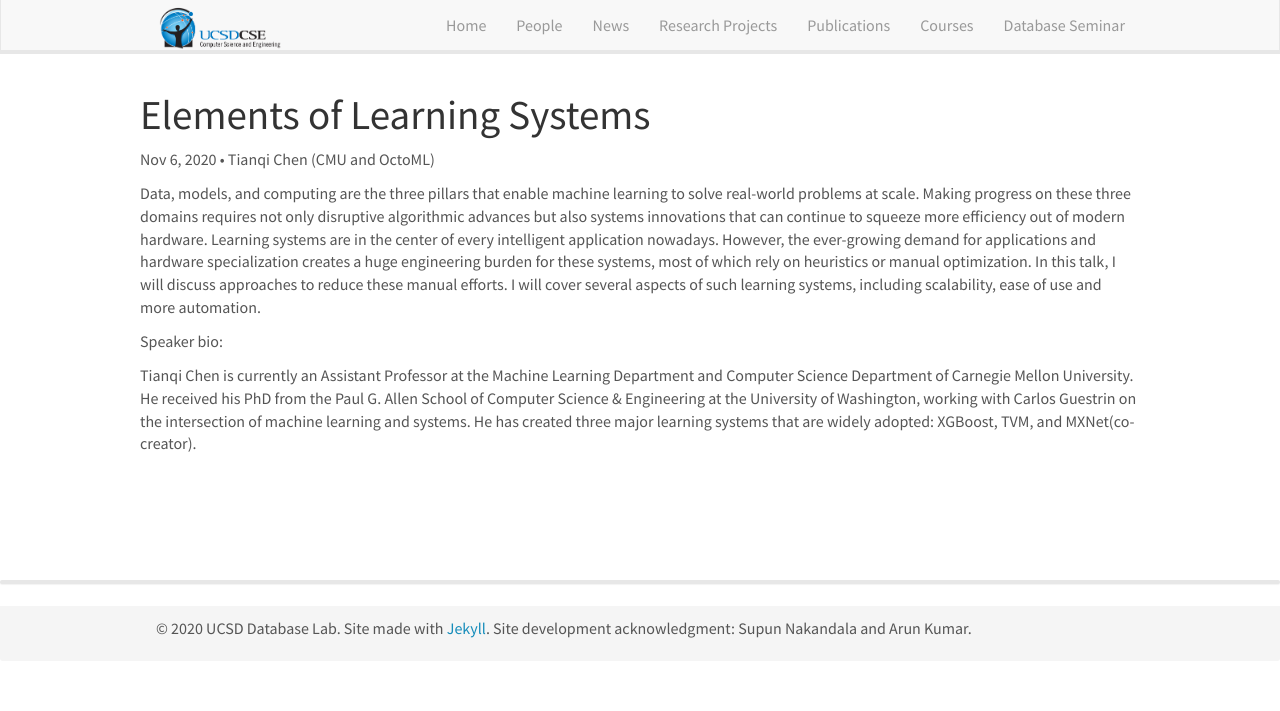
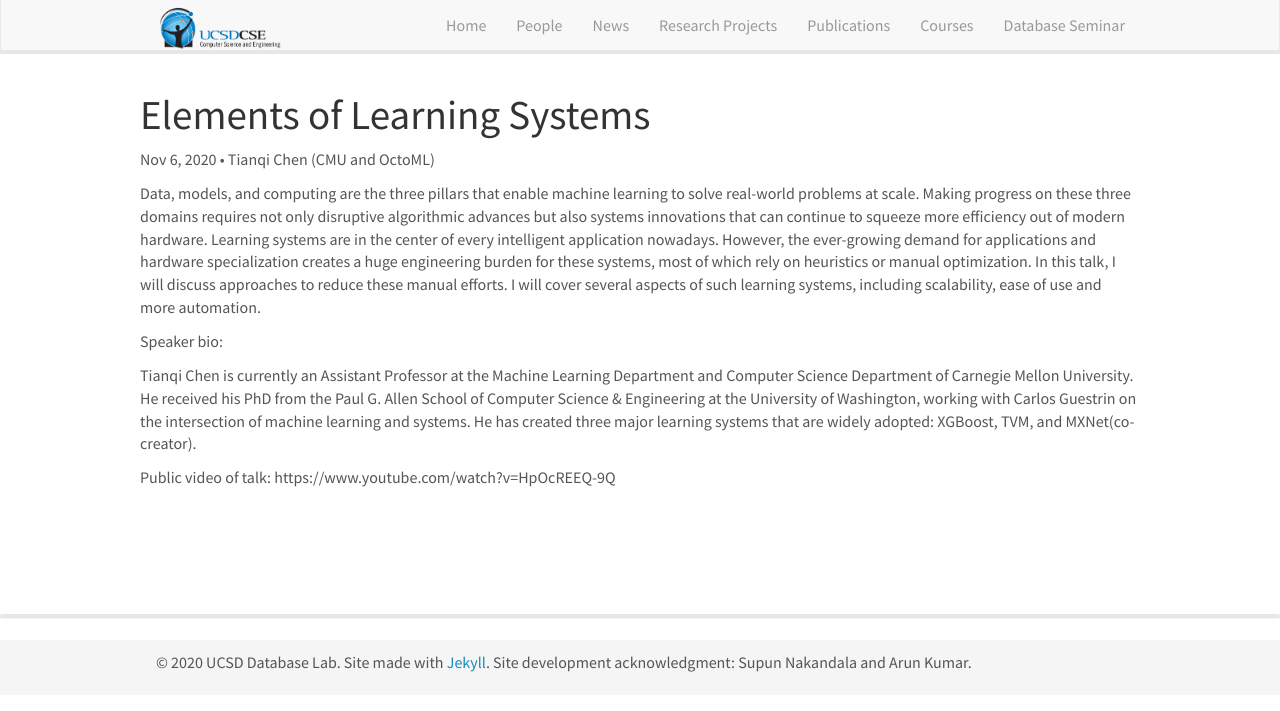
Before and after one commit to dbucsd/dbucsd.github.io, a Jekyll site: the page built from _posts/2020-11-06-tianqi.markdown, in a window 1280 px wide. Shown: the top 711 px of the page. Built offline with Jekyll 4.4.1, drawn with Linux system fonts in a browser that asks for light colours; nearby versions of some CDN libraries.

Commit message:
tianqi talk

```diff
--- a/_posts/2020-11-06-tianqi.markdown
+++ b/_posts/2020-11-06-tianqi.markdown
@@ -10,3 +10,5 @@ Data, models, and computing are the three pillars that enable machine learning t
 Speaker bio:
 
 Tianqi Chen is currently an Assistant Professor at the Machine Learning Department and Computer Science Department of Carnegie Mellon University. He received his PhD from the Paul G. Allen School of Computer Science & Engineering at the University of Washington, working with Carlos Guestrin on the intersection of machine learning and systems. He has created three major learning systems that are widely adopted: XGBoost, TVM, and MXNet(co-creator).
+
+Public video of talk: https://www.youtube.com/watch?v=HpOcREEQ-9Q
```
